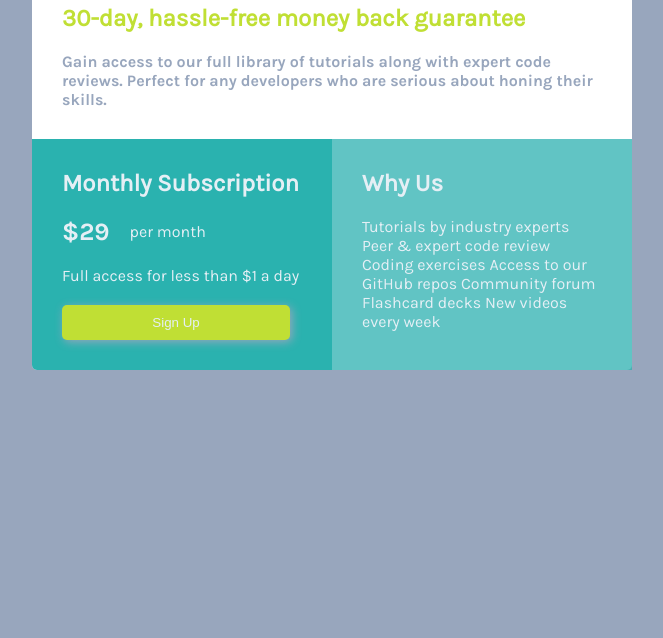
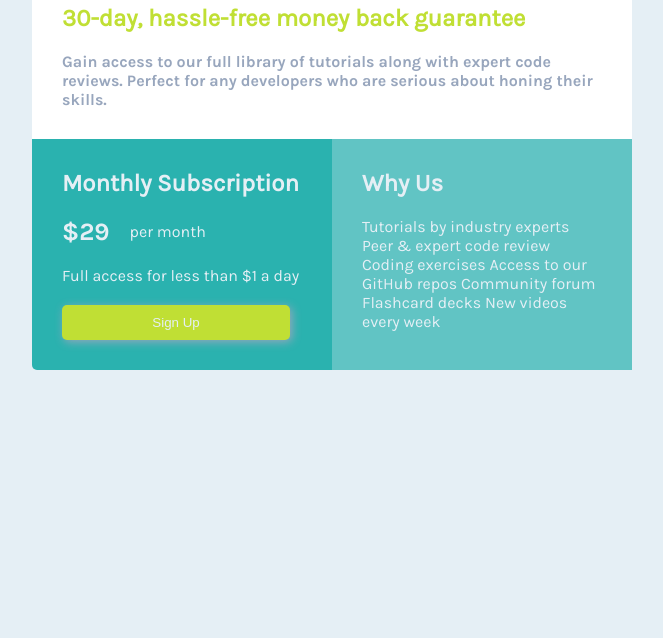
Before and after one commit to OmarTohamy93/Single-Price-Grid-, a plain HTML site: page index.html in a window 1280 px wide. Shown: the part 333-971 px from the top of the page, without its empty margins (308-971 px from the left). Drawn offline with Linux system fonts and the light colour scheme.

Commit message:
Update styles.css

```diff
--- a/styles.css
+++ b/styles.css
@@ -23,7 +23,7 @@
 }
 
 body {
-    background-color: var(--Grayish-Blue);
+    background-color: var(--Light-Gray);
     font-size: 16PX;
 }
 
```
